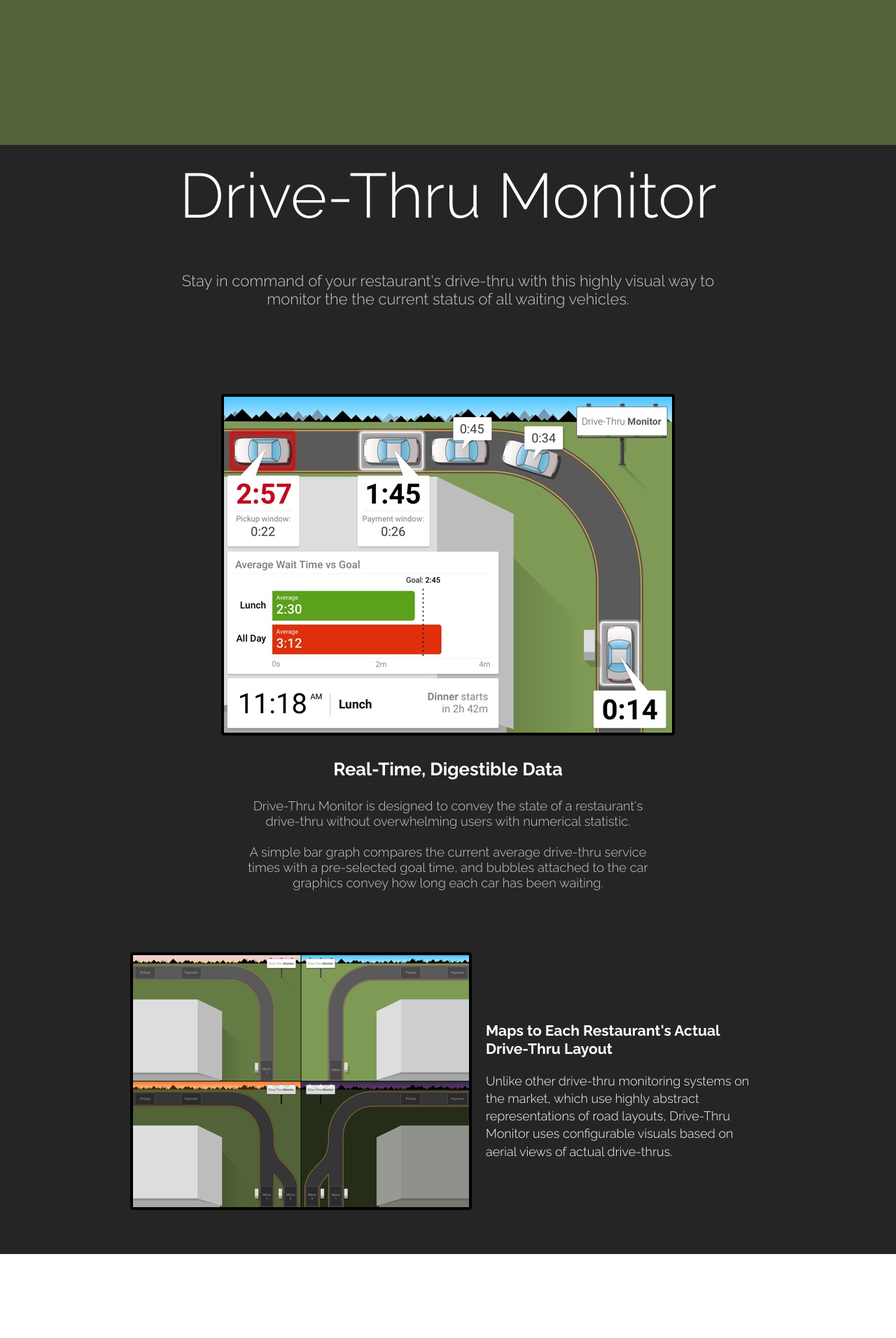
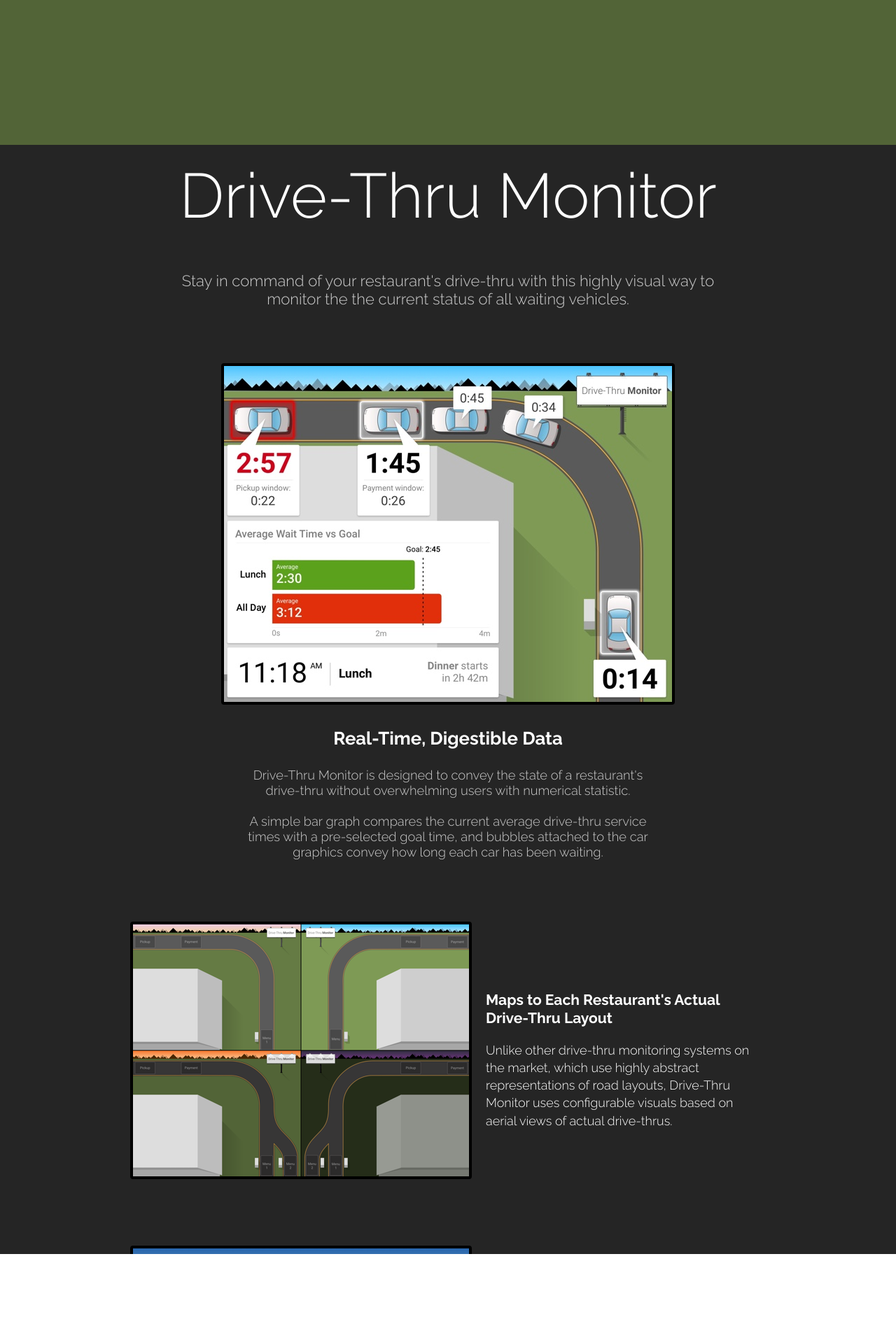
Before and after one commit to tilden/tilden.github.io, a Jekyll site: the page built from projects/drivethru/index.html, in a window 1280 px wide. Shown: the part 849-2761 px from the top of the page at 70% size. Built offline with Jekyll 4.4.1, drawn with Linux system fonts in a browser that asks for light colours; nearby versions of some CDN libraries.

Commit message:
Improved project page padding

```diff
--- a/css/style.css
+++ b/css/style.css
@@ -455,14 +455,6 @@ img.logo {
   font-weight: 300;
 }
 
-/* wacky alternative margin so we can jump to click targets
-   without navbar overlap */
-.section:before {
-   content: "";
-   display: block;
-   height: 2em;
-}
-
 .project_desc > .project_subtitle {
   margin: 4ex auto 6ex;
   color: #666;
--- a/projects/jga/index.html
+++ b/projects/jga/index.html
@@ -31,7 +31,9 @@ use_dark_style: true
 	<a href="https://www.assetstore.unity3d.com/en/#!/content/25856">Unity Asset Store</a></small>
 </div>
 
-<img class="screenshot" src="shot2.jpg" width="640px" height="360px" />
+<div class="section">
+	<img class="screenshot" src="shot2.jpg" width="640px" height="360px" />
+</div>
 
 <div class="section">
 	<h3>Original soundtrack!</h3>
```
